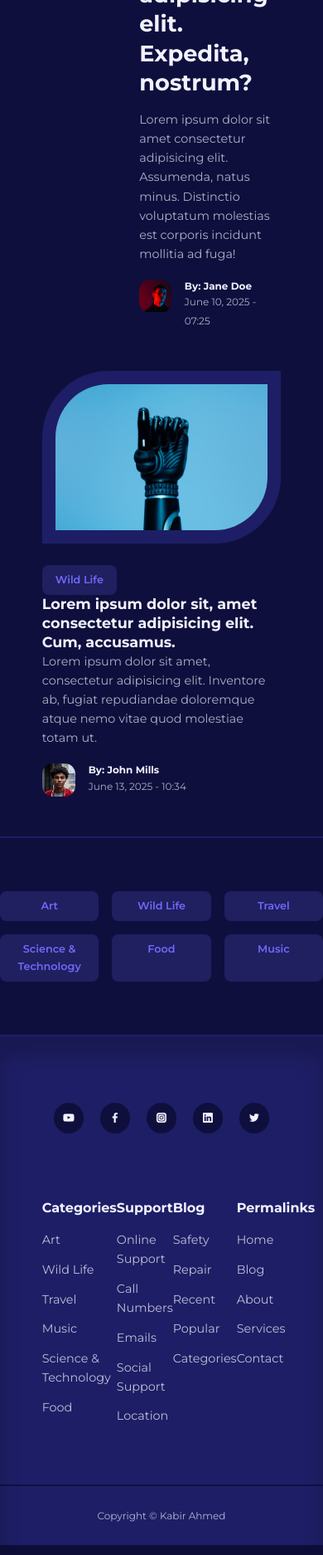
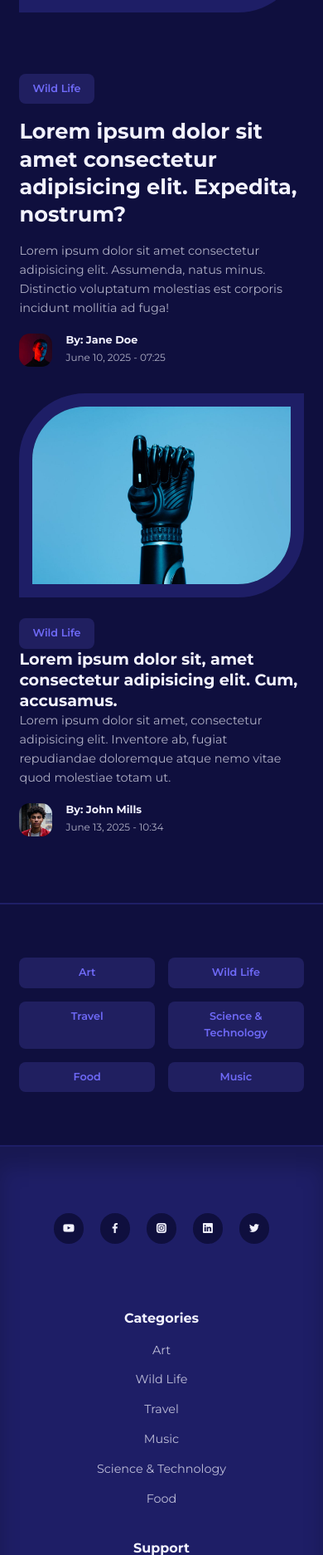
Before and after one commit to Kabir4874/Blog-PHP, a PHP site: page / in a window 390 px wide. Shown: the part 346-2220 px from the top of the page at 83% size. Run offline with PHP 8.4, Linux system fonts and the light colour scheme.

Commit message:
homepage responsive done

```diff
--- a/index.html
+++ b/index.html
@@ -33,8 +33,8 @@
             </ul>
           </li>
         </ul>
-        <button id="open_nav-btn"><i class="uis uis-bars"></i></button>
-        <button id="close_nav-btn"><i class="uis uis-multiply"></i></button>
+        <button id="open_nav-btn"><i class="uil uil-bars"></i></button>
+        <button id="close_nav-btn"><i class="uil uil-multiply"></i></button>
       </div>
     </nav>
 
@@ -172,5 +172,7 @@
         <small>Copyright &copy; Kabir Ahmed</small>
       </div>
     </footer>
+
+    <script src="scripts/main.js"></script>
   </body>
 </html>
--- /dev/null
+++ b/scripts/main.js
@@ -0,0 +1,18 @@
+const navItems = document.querySelector(".nav_items");
+const openNavBtn = document.querySelector("#open_nav-btn");
+const closeNavBtn = document.querySelector("#close_nav-btn");
+
+const openNav = () => {
+  navItems.style.display = "flex";
+  openNavBtn.style.display = "none";
+  closeNavBtn.style.display = "inline-block";
+};
+
+const closeNav = () => {
+  navItems.style.display = "none";
+  closeNavBtn.style.display = "none";
+  openNavBtn.style.display = "inline-block";
+};
+
+openNavBtn.addEventListener("click", openNav);
+closeNavBtn.addEventListener("click", closeNav);
--- a/styles/style.css
+++ b/styles/style.css
@@ -211,7 +211,7 @@ nav button {
 
 /* !======================  POSTS ====================== */
 
-.post_container {
+.posts_container {
   display: grid;
   grid-template-columns: repeat(3, 1fr);
   gap: 5rem;
@@ -283,3 +283,156 @@ footer ul a:hover {
   border-top: 2px solid var(--color-bg);
   margin-top: 4rem;
 }
+
+/* !======================  MEDIA QUERIES (MEDIUM DEVICES) ====================== */
+
+@media screen and (max-width: 1024px) {
+  /* !GENERAL  */
+  .container {
+    width: var(--container-width-md);
+  }
+  h2 {
+    font-size: 1.6rem;
+  }
+  h3 {
+    font-size: 1.2rem;
+  }
+  h5 {
+    font-size: 0.8rem;
+  }
+
+  /* !NAVBAR  */
+  nav button {
+    display: inline-block;
+    font-size: 1.5rem;
+    background: transparent;
+    color: var(--color-white);
+    cursor: pointer;
+    border: none;
+    padding: 0;
+  }
+
+  nav button#close_nav-btn {
+    display: none;
+  }
+
+  .nav_container {
+    position: relative;
+  }
+
+  .nav_items {
+    position: absolute;
+    flex-direction: column;
+    top: 100%;
+    right: 0;
+    width: 12rem;
+    align-items: flex-start;
+    justify-content: center;
+    gap: 0;
+    display: none;
+    z-index: 1000;
+  }
+
+  .nav_items li {
+    width: 100%;
+    height: 4.5rem;
+    display: flex;
+    align-items: center;
+    box-shadow: -2rem 3rem 7rem rgba(0, 0, 0, 0.7);
+    border-top: 1px solid var(--color-bg);
+    background: var(--color-gray-900);
+    transition: background 0.3s ease;
+    animation: animateDropdown 400ms 0s ease forwards;
+    opacity: 0;
+    transform-origin: top;
+  }
+  .nav_items li:nth-child(2) {
+    animation-delay: 200ms;
+  }
+  .nav_items li:nth-child(3) {
+    animation-delay: 400ms;
+  }
+  .nav_items li:nth-child(4) {
+    animation-delay: 600ms;
+  }
+  .nav_items li:nth-child(5) {
+    animation-delay: 800ms;
+  }
+  .nav_items li:nth-child(6) {
+    animation-delay: 1000ms;
+  }
+
+  @keyframes animateDropdown {
+    0% {
+      transform: rotateX(90deg);
+    }
+    100% {
+      transform: rotateX(0deg);
+      opacity: 1;
+    }
+  }
+
+  .nav_items li a {
+    border-radius: 0;
+    width: 100%;
+    height: 100%;
+    background: transparent;
+    padding: 0 2rem;
+    display: flex;
+    align-items: center;
+    color: var(--color-white);
+  }
+
+  .nav_profile {
+    background: var(--color-gray-900);
+  }
+
+  .nav_profile ul {
+    top: 100%;
+    width: 100%;
+  }
+
+  .nav_profile .avatar {
+    margin-left: 2rem;
+    border: 0;
+  }
+  .featured_container {
+    gap: 3rem;
+  }
+  .posts_container {
+    grid-template-columns: 1fr 1fr;
+    gap: 3rem;
+  }
+  .footer_container {
+    grid-template-columns: 1fr 1fr;
+    gap: 3rem;
+  }
+}
+
+/* !======================  MEDIA QUERIES (SMALL DEVICES) ====================== */
+
+@media screen and (max-width: 600px) {
+  section {
+    margin-top: 2rem;
+  }
+  h1 {
+    font-size: 2rem;
+  }
+  .featured {
+    margin-top: 6rem;
+  }
+  .featured_container {
+    grid-template-columns: 1fr;
+  }
+  .posts_container {
+    grid-template-columns: 1fr;
+  }
+  .category_buttons-container {
+    grid-template-columns: 1fr 1fr;
+  }
+  .footer_container {
+    grid-template-columns: 1fr;
+    text-align: center;
+    gap: 2rem;
+  }
+}
```
